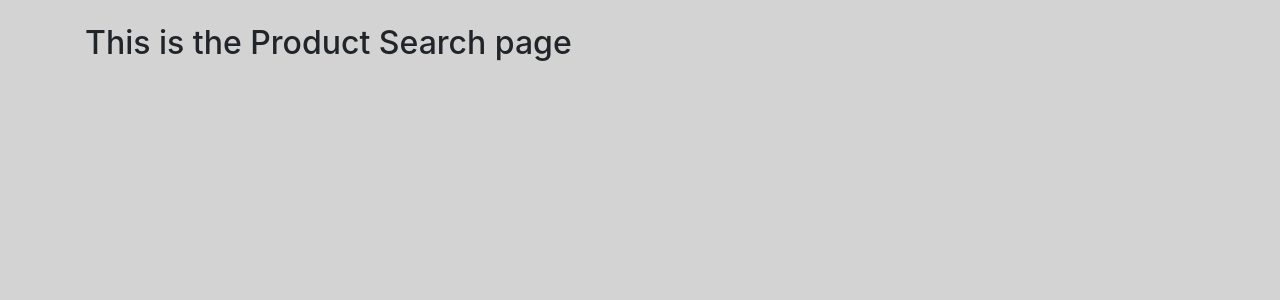
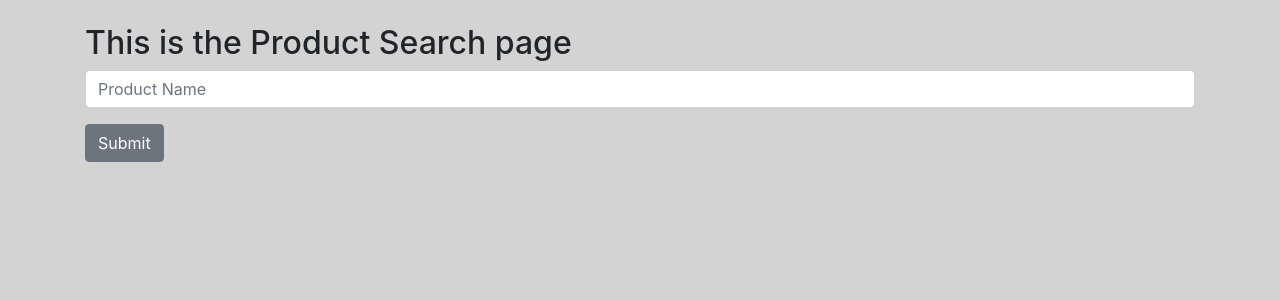
Before and after one commit to 444B/flask_sandbox, a Flask app: page /product_search in a window 1280 px wide. Shown: the part 56-356 px from the top of the page. Run offline with Flask 2, Linux system fonts and the light colour scheme; data comes from the database, SQL or seed files in the repository; parts of the project's set-up code (start-up, migrations or seed data) failed here and were passed over.

```diff
--- a/app.py
+++ b/app.py
@@ -1,43 +1,12 @@
-from flask import Flask, render_template, request, g
+from flask import Flask, render_template, request
 import sqlite3
+# import os
+
+
+# currentdirectory = os.path.dirname(os.path.abspath(__file__))
 
 # app config
 app = Flask(__name__)
-
-# Database Initialise
-conn = sqlite3.connect('products.db')
-# create a cursor
-c = conn.cursor()
-# create a table
-c.execute("""CREATE TABLE products (
-
-		Product TEXT,
-		Price REAL
-
-		)""")
-
-
-# conn.commit()
-# conn.close()
-
-
-# sqlite3/flask documentation
-# DATABASE = 'products.db'
-
-# def get_db():
-#     db = getattr(g, '_database', None)
-#     if db is None:
-#         db = g._database = sqlite3.connect(DATABASE)
-#     return db
-
-# @app.teardown_appcontext
-# def close_connection(exception):
-#     db = getattr(g, '_database', None)
-#     if db is not None:
-#         db.close()
-
-
-
 
 # Flask Site Structure
 @app.route('/')
@@ -45,20 +14,37 @@ def index():
 	title = '444B\'s portfolio'
 	return render_template('index.html', title=title)
 
-@app.route('/product_entry', methods=['POST', 'GET'])
+@app.route('/product_entry', methods=['GET', 'POST'])
 def entry():
 	title = 'Product Entry Page'
+	if request.method == 'GET':
+		name = request.form['name']
+		connection = sqlite3.connect('products.db')
+		cursor = connection.cursor()
+		query1 = "INSERT INTO product_table VALUES('{n}', {p})".format(n = name, p = price)
+		cursor.execute(query1)
+		connection.commit()
+		return render_template('product_entry.html')
 	if request.method == 'POST':
-		product_name = request.form['name']
-		new_product_name = products(name=product_name)
+		return render_template('product_entry.html')
 
-	else:
-		return render_template('product_entry.html', title=title)
-
-@app.route('/product_search')
+@app.route('/product_search', methods=['GET', 'POST'])
 def search():
 	title = 'Product Search'
-	return render_template('product_search.html', title=title)
+	try:
+		if request.method == 'GET':
+			name = request.args.get('Product')
+			connection = sqlite3.connect('products.db')
+			cursor = connection.cursor()
+			query1 = "SELECT Price from product_table WHERE Product = '{n}'".format(n = name)
+			result = cursor.execute(query1)
+			result = result.fetchall()[0][0]
+			return render_template ("product_search.html", Price = Result)
+		if request.method == 'POST':
+			return render_template ("product_search.html", Price = '')
+	except:
+			return render_template ("product_search.html", Price = '')
+
 
 @app.route('/subscribe')
 def subscribe():
@@ -91,6 +77,5 @@ def form():
 		last_name=last_name,
 		email=email)
 
-
 if __name__ == '__main__':
-	app.run(debug = True)
+	app.run()
--- a/templates/product_search.html
+++ b/templates/product_search.html
@@ -4,8 +4,16 @@
 <div class =container>
   <h2>This is the Product Search page</h2>
 
+<form action="/product_entry" method="POST, GET">
+
+<!-- Product name -->
+  <div class="form-group">
+    <input type="text" class="form-control" placeholder="Product Name" name='name' >
+  </div>
 
 
+  <button type="submit" class="btn btn-secondary">Submit</button>
+  </form>
 
 
 </div>
```
Also changed, not shown: extra code.py (added, +46 -0 lines), products.db, 1 other file.
